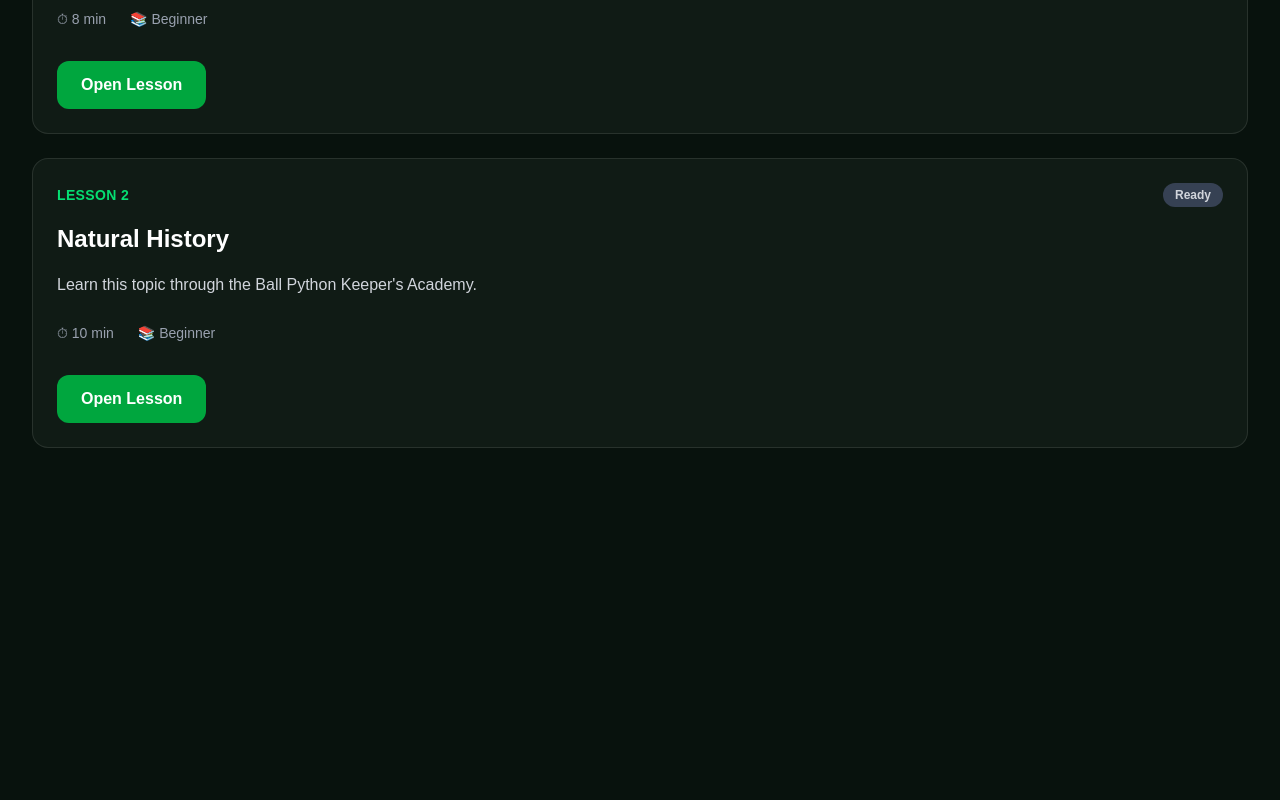
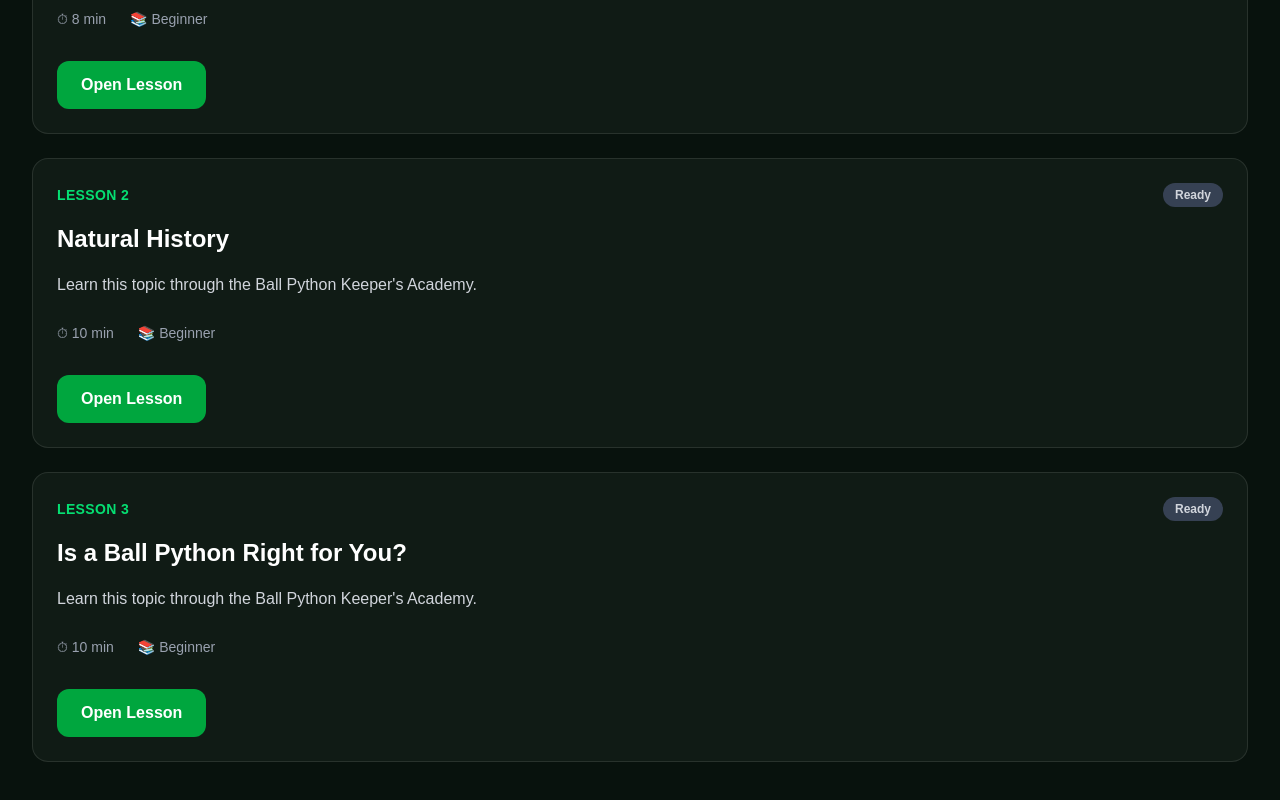
Before and after one commit to scalesandtailsrescue72-star/scaleswiki, a Next.js app: page /academy/ball-python in a window 1280 px wide. Shown: the part 1272-2072 px from the top of the page. Before the commit the page ends 1816 px from the top, so only its background shows below. Built offline with nearby package versions, Linux system fonts and the light colour scheme.

Commit message:
feat(academy): complete Lesson 3 - Is a Ball Python Right for You

```diff
--- a/app/academy/ball-python/content/lesson-03.md
+++ b/app/academy/ball-python/content/lesson-03.md
@@ -1,5 +1,115 @@
 ---
 plate:
-	src: "/academy/plates/ball-python/02-is-it-right-for-you.webp.webp"
-	alt: "Technical plate — Is it right for you"
+  src: "/academy/plates/ball-python/02-is-it-right-for-you.webp.webp"
+  alt: "Technical plate — Is a Ball Python Right for You?"
 ---
+
+# Is a Ball Python Right for You?
+
+Choosing a reptile is a long-term commitment. While Ball Pythons are often recommended for beginners because of their generally calm temperament, they are not the right choice for everyone.
+
+This lesson will help you decide whether a Ball Python fits your lifestyle, expectations, and ability to provide proper care.
+
+## Lifespan
+
+Ball Pythons are one of the longest-lived reptiles commonly kept as pets.
+
+With proper husbandry, they commonly live **20–30 years**, and some individuals have lived even longer.
+
+Before bringing one home, ask yourself if you're prepared for a commitment that could last decades.
+
+## Adult Size
+
+Most adult Ball Pythons reach between **3 and 5 feet (0.9–1.5 m)** in length.
+
+Although they are not giant snakes, they require an appropriately sized enclosure and enough room to stretch out and thermoregulate comfortably.
+
+## Feeding
+
+Ball Pythons eat whole prey items.
+
+Most keepers feed **frozen/thawed rodents**, which is safer and more humane than feeding live prey in most situations.
+
+If feeding rodents makes you uncomfortable, a Ball Python may not be the right reptile for you.
+
+## Time Commitment
+
+Daily care is generally simple and includes:
+
+- Checking temperatures and humidity
+- Refreshing water
+- Spot cleaning when needed
+- Monitoring your snake's behavior and health
+
+Although feeding is only occasional, proper husbandry requires consistent attention throughout the animal's life.
+
+## Cost
+
+Responsible ownership involves more than the purchase price.
+
+Plan for:
+
+- A quality enclosure
+- Heating equipment
+- Thermostats
+- Hides
+- Substrate
+- Water bowl
+- Veterinary care
+- Food
+- Replacement equipment over time
+
+Preparing everything before bringing your snake home helps prevent unnecessary stress.
+
+## Temperament
+
+Ball Pythons are generally calm, slow-moving snakes.
+
+Every individual is different, but most become comfortable with gentle, consistent handling after they have settled into their new environment.
+
+## Is It the Right Choice?
+
+A Ball Python may be a great choice if you:
+
+- Want a calm, manageable snake
+- Can commit to long-term care
+- Are comfortable feeding rodents
+- Have space for an appropriate enclosure
+- Enjoy learning about reptile husbandry
+
+If you cannot meet these needs, it may be better to wait until your circumstances change or consider another species better suited to your situation.
+
+---
+
+## 🐍 Did You Know?
+
+The oldest recorded Ball Pythons have lived for more than **40 years** in human care.
+
+---
+
+## 💡 Keeper Tip
+
+Never buy a reptile because it looks interesting.
+
+Choose a reptile because you're prepared to meet its needs for its entire life.
+
+---
+
+## Key Points
+
+- Ball Pythons can live for decades.
+- They require proper equipment and ongoing care.
+- Frozen/thawed rodents are the recommended diet for most captive Ball Pythons.
+- Responsible ownership begins before the snake comes home.
+
+---
+
+# Knowledge Check
+
+You've learned what it takes to own a Ball Python responsibly.
+
+Complete the Knowledge Check below before moving on to the next lesson.
+
+Remember:
+
+> **The best reptile keeper is the one who makes informed decisions before bringing an animal home.**
--- a/app/academy/data/ball-python/lessons.ts
+++ b/app/academy/data/ball-python/lessons.ts
@@ -149,4 +149,88 @@ export const ballPythonLessons: LessonExtended[] = [
       },
     ],
   },
-];
+  {
+    number: 3,
+    title: "Is a Ball Python Right for You?",
+    description:
+      "Learn whether a Ball Python is the right reptile for your lifestyle, experience level, and long-term commitment.",
+
+    duration: "10 min",
+
+    difficulty: "Beginner",
+
+    guideHref: "/species/ball-python#is-it-right-for-you",
+
+    objectives: [
+      "Understand the long-term commitment of owning a Ball Python.",
+      "Recognize the financial and time responsibilities of ownership.",
+      "Decide whether a Ball Python is the right reptile for your lifestyle.",
+    ],
+
+    keyTakeaways: [
+      "Ball Pythons can live 20–30 years or longer.",
+      "Proper husbandry requires planning, patience, and ongoing commitment.",
+      "Responsible reptile ownership begins before bringing the animal home.",
+    ],
+
+    quizQuestions: [
+      {
+        question: "How long can a Ball Python commonly live with proper care?",
+        options: [
+          "5–10 years",
+          "10–15 years",
+          "20–30 years or longer",
+          "Over 100 years",
+        ],
+        answer: 2,
+        explanation:
+          "With proper husbandry, Ball Pythons commonly live 20–30 years, and some have exceeded 40 years in captivity.",
+      },
+
+      {
+        question: "What is generally recommended for feeding captive Ball Pythons?",
+        options: [
+          "Live insects",
+          "Fresh vegetables",
+          "Frozen/thawed rodents",
+          "Commercial reptile pellets",
+        ],
+        answer: 2,
+        explanation:
+          "Frozen/thawed rodents are generally the safest and most humane feeding option for captive Ball Pythons.",
+      },
+
+      {
+        question: "Before bringing a Ball Python home, you should...",
+        options: [
+          "Prepare the enclosure completely",
+          "Buy the snake first",
+          "Wait until after the first feeding",
+          "Choose decorations before heating equipment",
+        ],
+        answer: 0,
+        explanation:
+          "The enclosure should be fully assembled, heated, and tested before introducing your Ball Python.",
+      },
+
+      {
+        question: "Which statement best describes responsible ownership?",
+        options: [
+          "Buying the snake first and learning later",
+          "Researching and preparing before making the commitment",
+          "Purchasing the rarest morph available",
+          "Only focusing on the purchase price",
+        ],
+        answer: 1,
+        explanation:
+          "Responsible ownership starts with education and preparation before acquiring any reptile.",
+      },
+    ],
+
+    references: [
+      {
+        label: "ScalesWiki Ball Python Care Guide",
+        href: "/species/ball-python",
+      },
+    ],
+  },];
```
